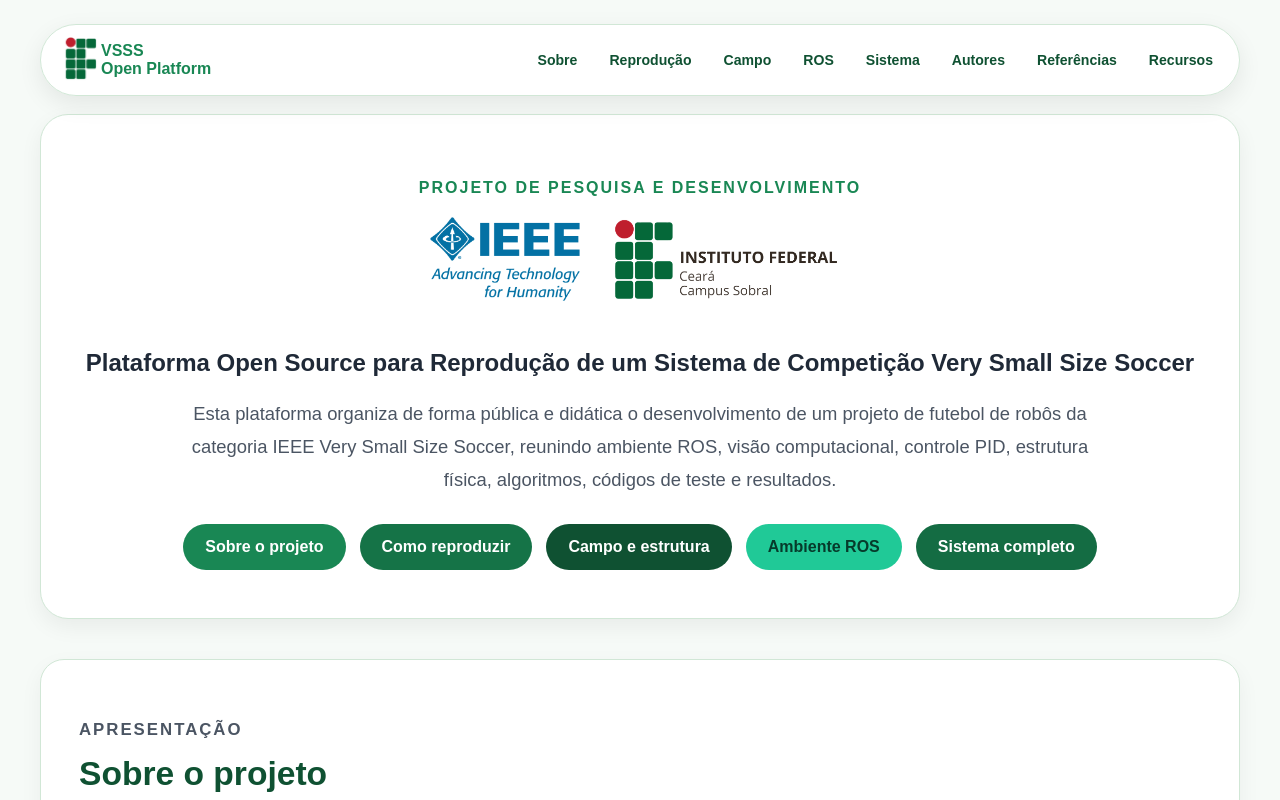
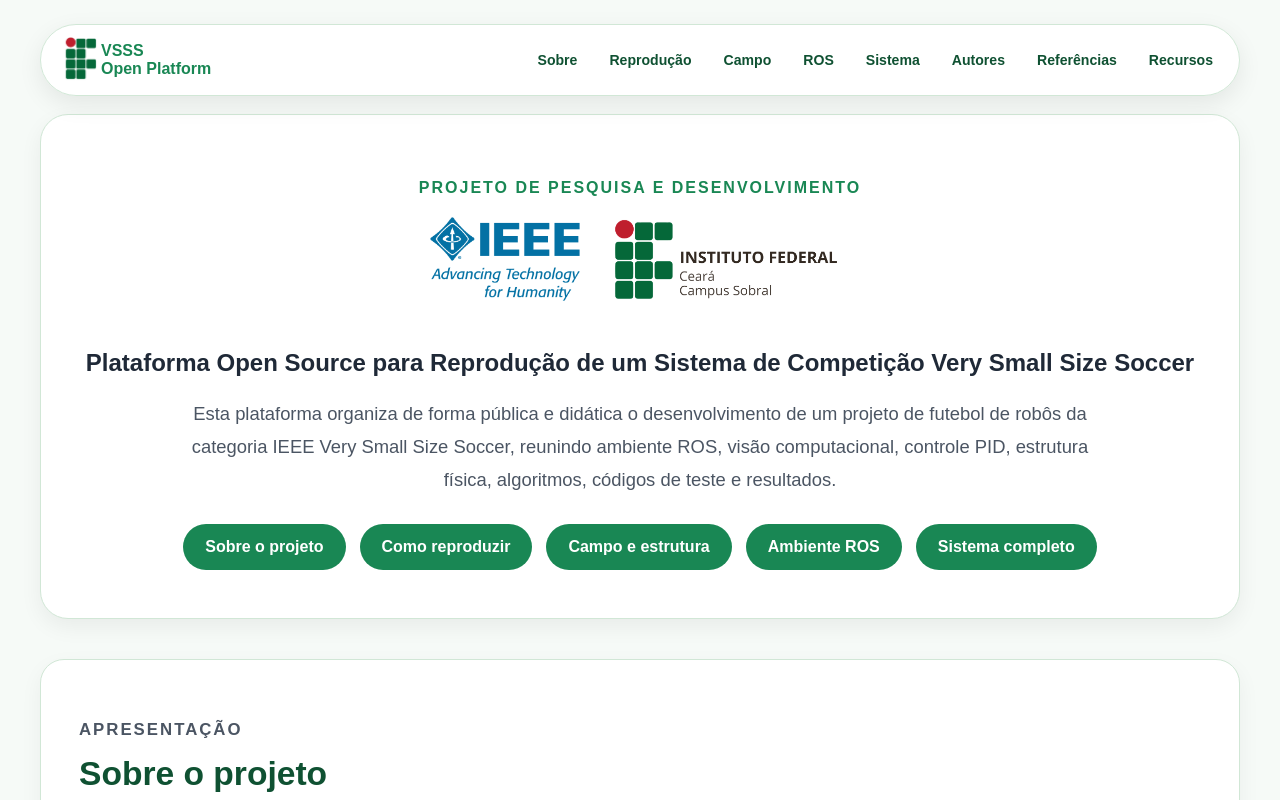
Before and after one commit to cesarauugusto/Categoria-Very-Small-Size-Soccer-IFCE-Sobral, a React (Vite) app in the folder site/: page / in a window 1280 px wide. Shown: the top 800 px of the page. Built offline with nearby package versions, Linux system fonts and the light colour scheme.

Commit message:
Corrige imagens do campo e ambiente ROS no GitHub Pages

```diff
--- a/site/src/App.css
+++ b/site/src/App.css
@@ -147,23 +147,6 @@ body {
   transform: translateY(-2px);
   opacity: 0.95;
   background: #0f5132;
-}
-
-.botoes a:nth-child(2) {
-  background: #157347;
-}
-
-.botoes a:nth-child(3) {
-  background: #0f5132;
-}
-
-.botoes a:nth-child(4) {
-  background: #20c997;
-  color: #063b2b;
-}
-
-.botoes a:nth-child(5) {
-  background: #146c43;
 }
 
 .secao {
@@ -678,3 +661,24 @@ body {
   margin-left: auto;
   margin-right: auto;
 }
+
+/* BOTÕES PRINCIPAIS COM A MESMA COR */
+.botoes a,
+.botoes a:nth-child(1),
+.botoes a:nth-child(2),
+.botoes a:nth-child(3),
+.botoes a:nth-child(4),
+.botoes a:nth-child(5) {
+  background: #198754;
+  color: white;
+}
+
+.botoes a:hover,
+.botoes a:nth-child(1):hover,
+.botoes a:nth-child(2):hover,
+.botoes a:nth-child(3):hover,
+.botoes a:nth-child(4):hover,
+.botoes a:nth-child(5):hover {
+  background: #0f5132;
+  color: white;
+}
```
Also changed, not shown: 1 other file (tests, documents, lock files or other folders).
